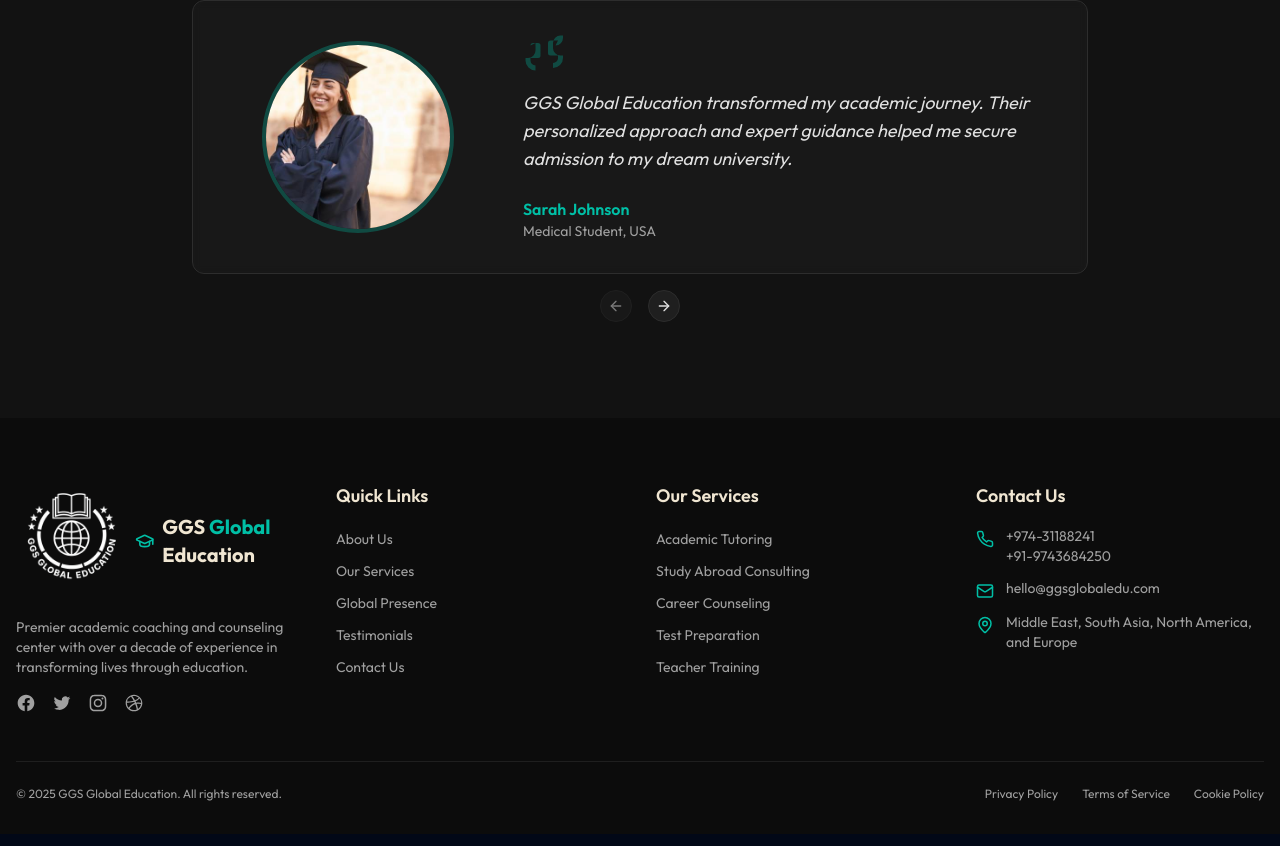
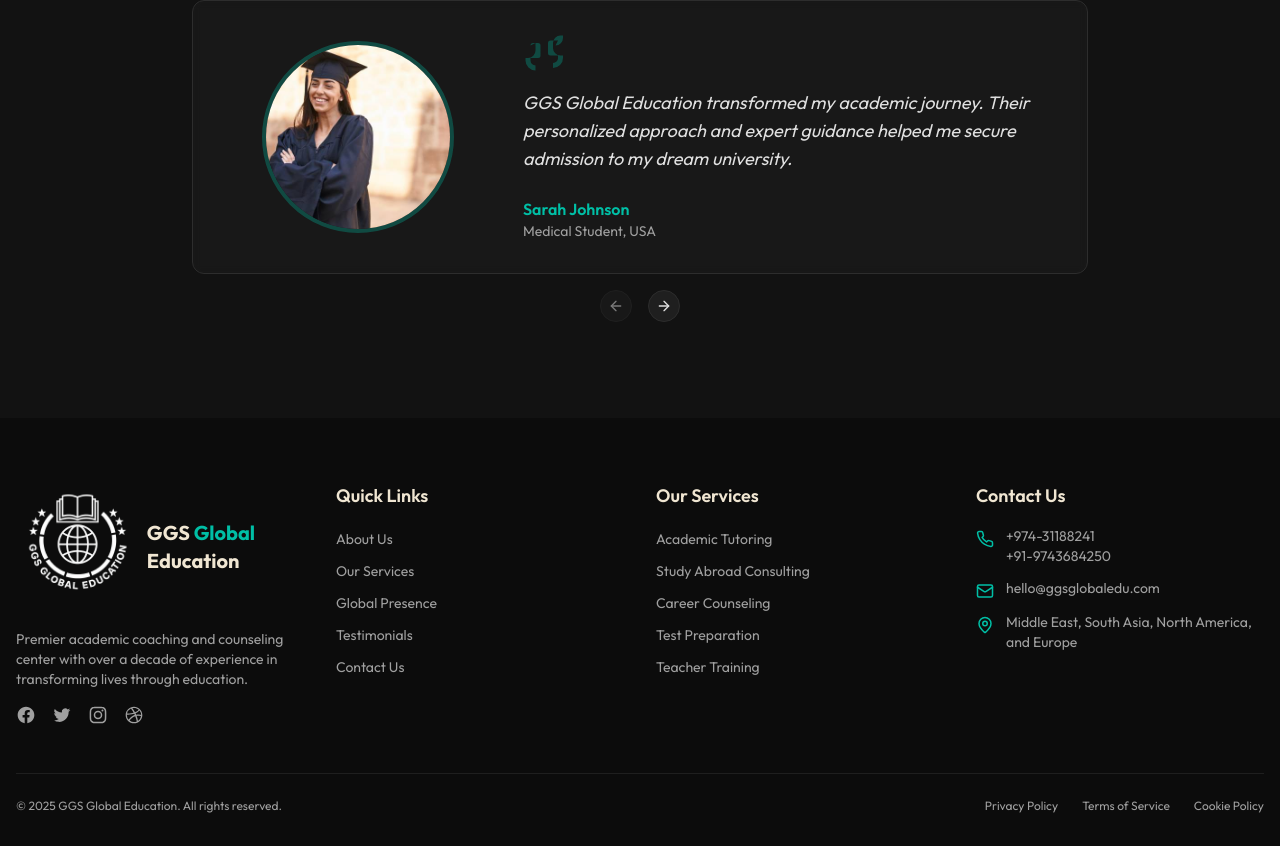
Before and after one commit to rahul-0000-code/ggs-global-web-elegance, a React (Vite) app: page /about in a window 1280 px wide. Shown: the part 3306-4152 px from the top of the page. Built offline with nearby package versions, Linux system fonts and the light colour scheme.

Commit message:
minor changes

```diff
--- a/src/components/Footer.tsx
+++ b/src/components/Footer.tsx
@@ -17,7 +17,7 @@ const Footer = () => {
                   className="w-full h-auto object-contain"
                 />
               </div>
-              <GraduationCap size={28} className="text-[#00bfa6]" />
+              {/* <GraduationCap size={28} className="text-[#00bfa6]" /> */}
               <span className="text-xl font-bold text-[#f0e6d2]">
                 GGS <span className="text-[#00bfa6]">Global</span> Education
               </span>
--- a/src/components/HeroSection.tsx
+++ b/src/components/HeroSection.tsx
@@ -48,7 +48,7 @@ const HeroSection = () => {
     { name: "Europe", logo: "🏛️" },
     { name: "South Asia", logo: "⚗️" },
     { name: "North America", logo: "🌟" },
-    { name: "Southeast Asis", logo: "🌟" }
+    { name: "Southeast Asia", logo: "🧧" }
   ];
 
   return (
```
Also changed, not shown: public/GGS-uploads/54a96190-f88d-41c9-a19c-d92f04edd97e.png.
